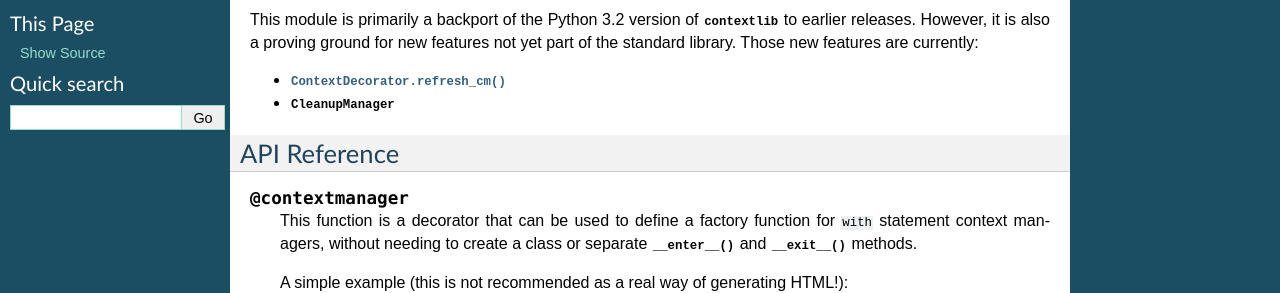
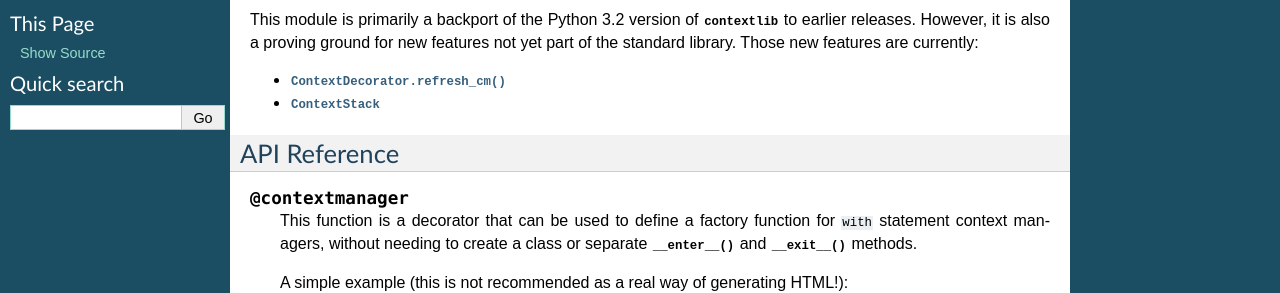
Before and after one commit to trim21/contextlib2, a Sphinx documentation site: the page built from docs/index.rst, in a window 1280 px wide and 900 px high. Shown: the part 297-590 px from the top of the window. Built offline with Sphinx 7.4.7, drawn with Linux system fonts in a browser that asks for light colours.

Commit message:
Oops, missed one reference to the initial name

```diff
--- a/docs/index.rst
+++ b/docs/index.rst
@@ -27,7 +27,7 @@ for new features not yet part of the standard library. Those new features
 are currently:
 
 * :meth:`ContextDecorator.refresh_cm`
-* :class:`CleanupManager`
+* :class:`ContextStack`
 
 
 API Reference
```
